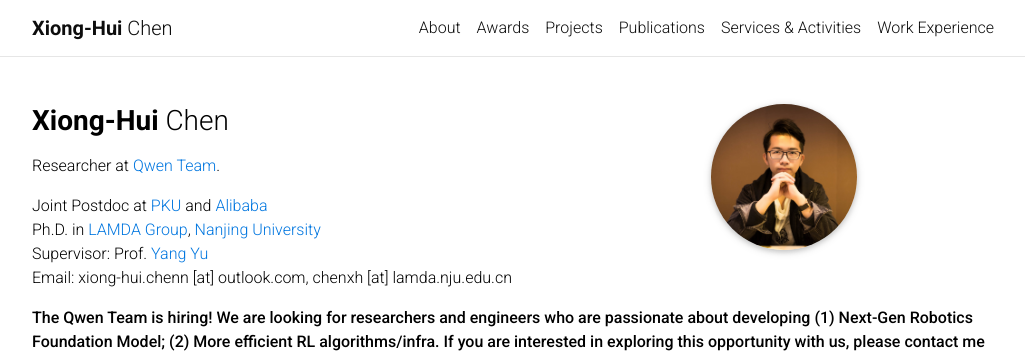
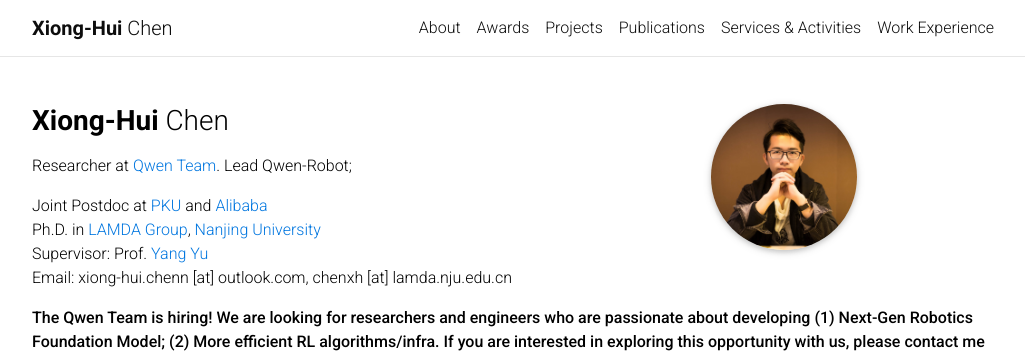
Before and after one commit to xionghuichen/xionghuichen.github.io, a Jekyll site: the page built from _pages/about.md, in a window 1280 px wide and 900 px high. Shown: the top 353 px of the window, without its empty margins (123-1148 px from the left). Built offline with Jekyll 4.4.1, drawn with Linux system fonts in a browser that asks for light colours; comment, search, counter and statistics services are not loaded.

Commit message:
Add Qwen-Robot leadership to homepage introduction [skip ci]

```diff
--- a/_pages/about.md
+++ b/_pages/about.md
@@ -15,7 +15,7 @@ social: false  # includes social icons at the bottom of the page
 ---
 
 
-Researcher at <a href="https://qwen.ai/">Qwen Team</a>.
+Researcher at <a href="https://qwen.ai/">Qwen Team</a>. Lead Qwen-Robot;
 
 Joint Postdoc at <a href="https://english.pku.edu.cn/">PKU</a> and <a href="https://www.alibabagroup.com/en-US">Alibaba</a><br/>
 Ph.D. in <a href="http://lamda.nju.edu.cn/CH.MainPage.ashx">LAMDA Group</a>, <a href="http://www.nju.edu.cn/">Nanjing University</a> <br/>
```
